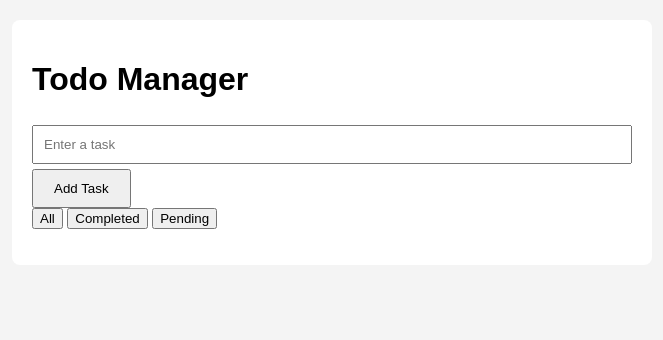
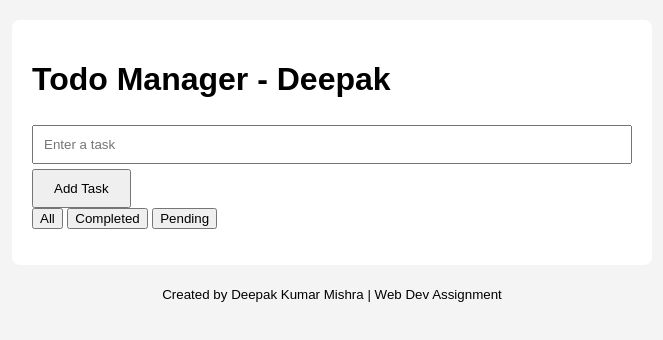
Before and after one commit to onlinedeepak/todo-blog-frontend, a plain HTML site: page index.html in a window 1280 px wide. Shown: the whole page, without its empty margins (308-971 px from the left). Drawn offline with Linux system fonts and the light colour scheme.

Commit message:
Add files via upload

```diff
--- a/index.html
+++ b/index.html
@@ -3,12 +3,12 @@
 <head>
   <meta charset="UTF-8" />
   <meta name="viewport" content="width=device-width, initial-scale=1.0" />
-  <title>Todo Manager</title>
+  <title>Todo Manager - Deepak</title>
   <link rel="stylesheet" href="css/styles.css" />
 </head>
 <body>
   <div class="container">
-    <h1>Todo Manager</h1>
+    <h1>Todo Manager - Deepak</h1>
     <form id="todo-form">
       <input type="text" id="todo-input" placeholder="Enter a task" required />
       <button type="submit">Add Task</button>
@@ -20,6 +20,9 @@
     </div>
     <ul id="todo-list"></ul>
   </div>
+  <footer style="text-align: center; margin-top: 20px;">
+    <small>Created by Deepak Kumar Mishra | Web Dev Assignment</small>
+  </footer>
   <script src="js/todo.js"></script>
 </body>
 </html>
```
Also changed, not shown: blog.html (+5 -2 lines).
